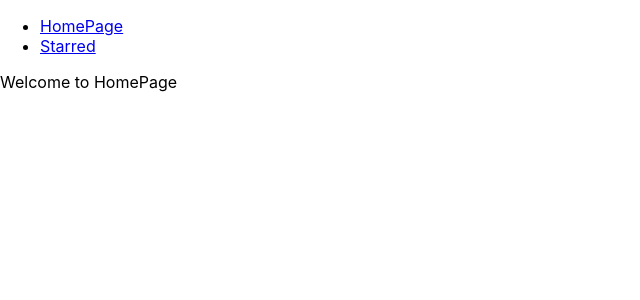
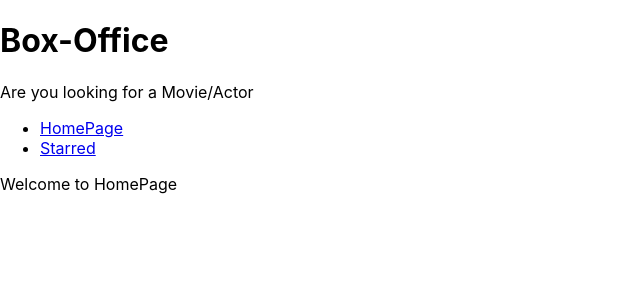
Before and after one commit to haha-harshit/box-office, a React (Create React App) app: page / in a window 1280 px wide. Shown: the top 300 px of the page, without its empty margins (0-640 px from the left). Built offline with nearby package versions, Linux system fonts and the light colour scheme.

Commit message:
add layout and title

```diff
--- a/src/App.js
+++ b/src/App.js
@@ -3,16 +3,12 @@
 // import react router
 import { Switch, Route } from 'react-router-dom';
 
-import { Nav } from './myComponents/Nav';
 import { HomePage } from './Pages/HomePage';
 import { Starred } from './Pages/Starred';
 import { NotFound } from './Pages/NotFound';
 
 function App() {
     return (
-        <div>
-            <Nav />
-
         <Switch>
             <Route exact path="/">
                 <HomePage />
@@ -27,7 +23,6 @@
                 <NotFound />
             </Route>
         </Switch>
-        </div>
     );
 }
 
--- a/src/Pages/HomePage.js
+++ b/src/Pages/HomePage.js
@@ -1,5 +1,6 @@
 import React from 'react';
+import { MainPageLayout } from '../myComponents/MainPageLayout';
 
 export const HomePage = () => {
-    return <div>Welcome to HomePage</div>;
+    return <MainPageLayout>Welcome to HomePage</MainPageLayout>;
 };
--- a/src/Pages/Starred.js
+++ b/src/Pages/Starred.js
@@ -1,5 +1,6 @@
 import React from 'react';
+import { MainPageLayout } from '../myComponents/MainPageLayout';
 
 export const Starred = () => {
-    return <div>This is Starred Page</div>;
+    return <MainPageLayout>This is Starred Page</MainPageLayout>;
 };
--- /dev/null
+++ b/src/myComponents/MainPageLayout.js
@@ -0,0 +1,17 @@
+import React from 'react';
+import { Nav } from './Nav';
+import { Title } from './Title';
+
+export const MainPageLayout = ({ children }) => {
+    return (
+        <div>
+            <Title
+                title="Box-Office"
+                subtitle="Are you looking for a Movie/Actor"
+            />
+
+            <Nav />
+            {children}
+        </div>
+    );
+};
--- /dev/null
+++ b/src/myComponents/Title.js
@@ -0,0 +1,10 @@
+import React from 'react';
+
+export const Title = ({ title, subtitle }) => {
+    return (
+        <div>
+            <h1>{title}</h1>
+            <p>{subtitle}</p>
+        </div>
+    );
+};
```
Lines whose indentation alone changed are shown as unchanged.
